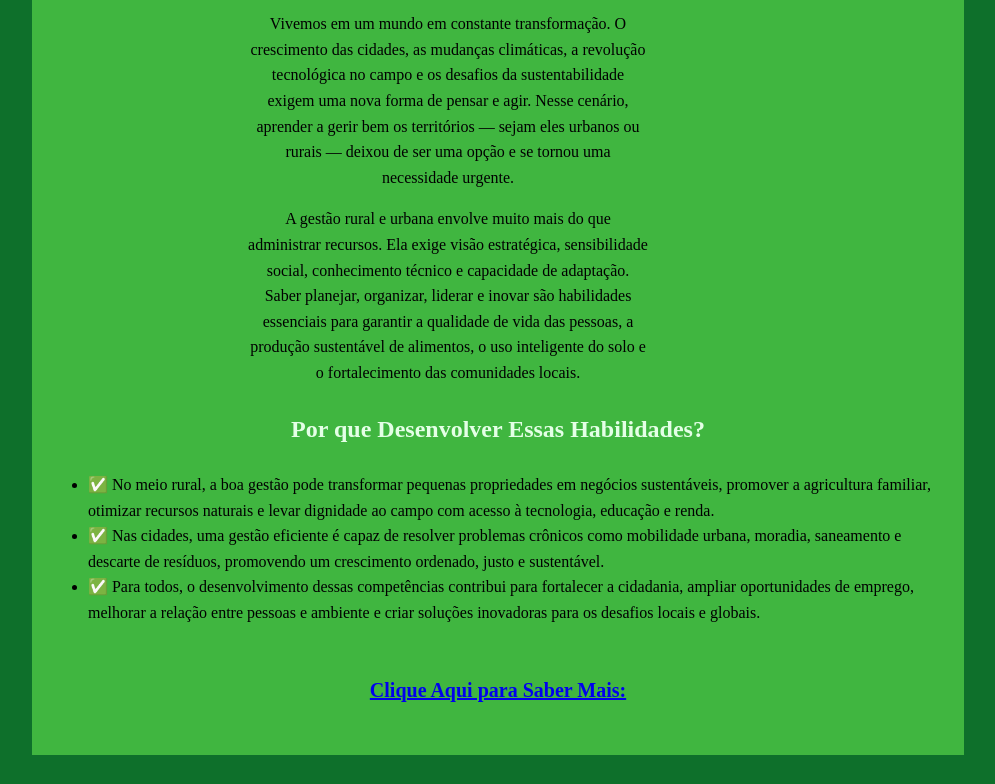
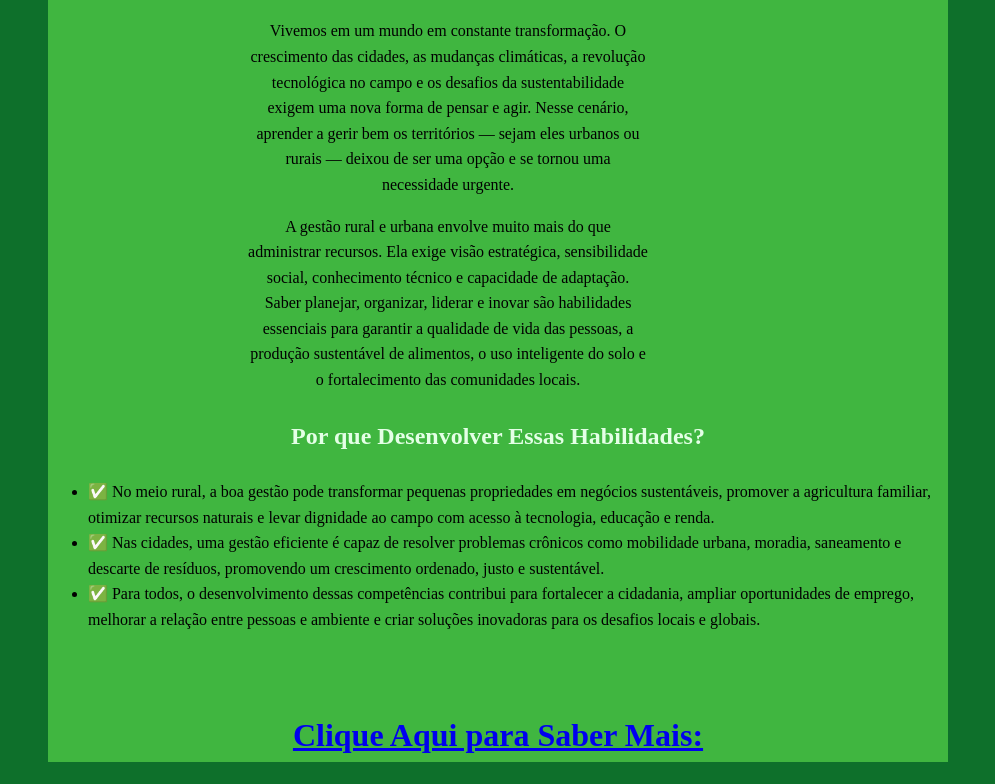
Before and after one commit to Lucas0101Ly/Agrinho-2025, a plain HTML site: page index.html in a window 1280 px wide. Shown: the part 228-1012 px from the top of the page, without its empty margins (142-1137 px from the left). Drawn offline with Linux system fonts and the light colour scheme.

Commit message:
time-stop

```diff
--- a/style.css
+++ b/style.css
@@ -8,7 +8,6 @@ line-height: 1.6;
 
 main{
     background-color: rgb(64, 182, 64);
-    padding: 2rem 1rem;
     max-width: 900px;
     margin: 0 auto;
 
@@ -22,7 +21,7 @@ h1{
 h2{
     color: rgb(56, 50, 50);
     text-align: center;
-        font-size: 20px;
+        font-size: 200%;
 
 }
 
```
